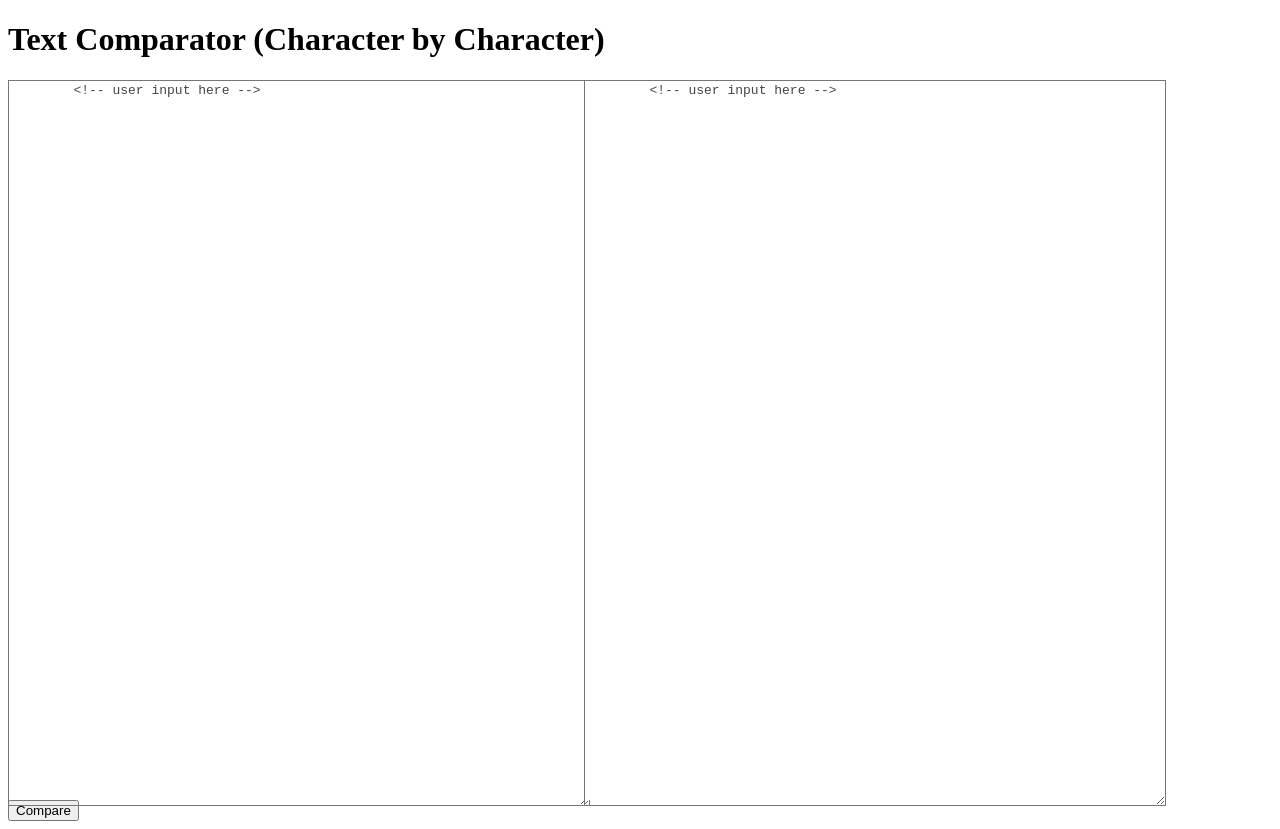
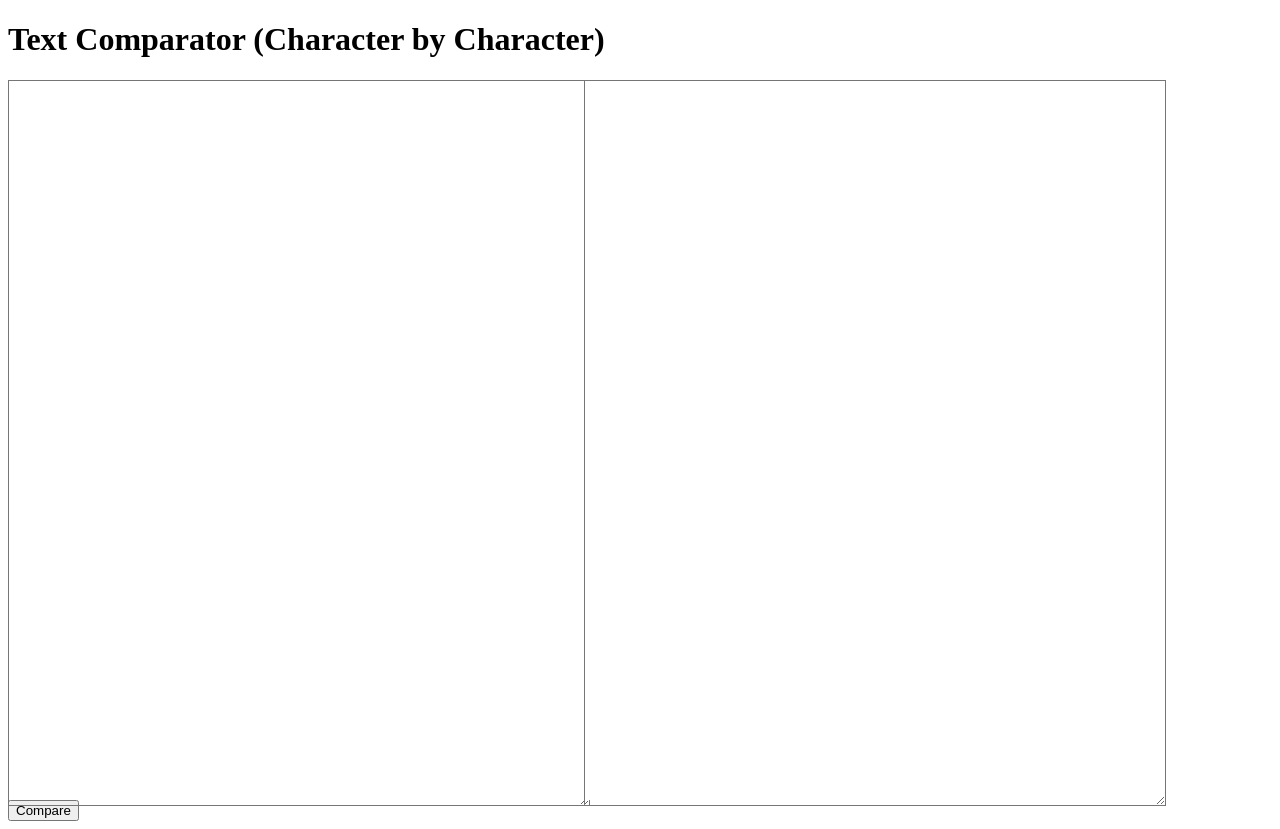
Before and after one commit to chongtzezhao/character-comparator, a plain HTML site: page index.html in a window 1280 px wide. Drawn offline with nearby package versions, Linux system fonts and the light colour scheme.

Commit message:
Update index.html

```diff
--- a/index.html
+++ b/index.html
@@ -15,9 +15,7 @@
           <!-- cloned text with <mark> tags here -->
         </div>
       </div>
-      <textarea id="text1">
-        <!-- user input here -->
-      </textarea>
+      <textarea id="text1"></textarea>
     </div>
     <div class="container">
       <div class="backdrop">
@@ -25,9 +23,7 @@
           <!-- cloned text with <mark> tags here -->
         </div>
       </div>
-      <textarea id="text2">
-        <!-- user input here -->
-      </textarea>
+      <textarea id="text2"></textarea>
     </div>
   </div>
   <button onclick="compare()">Compare</button>
```
